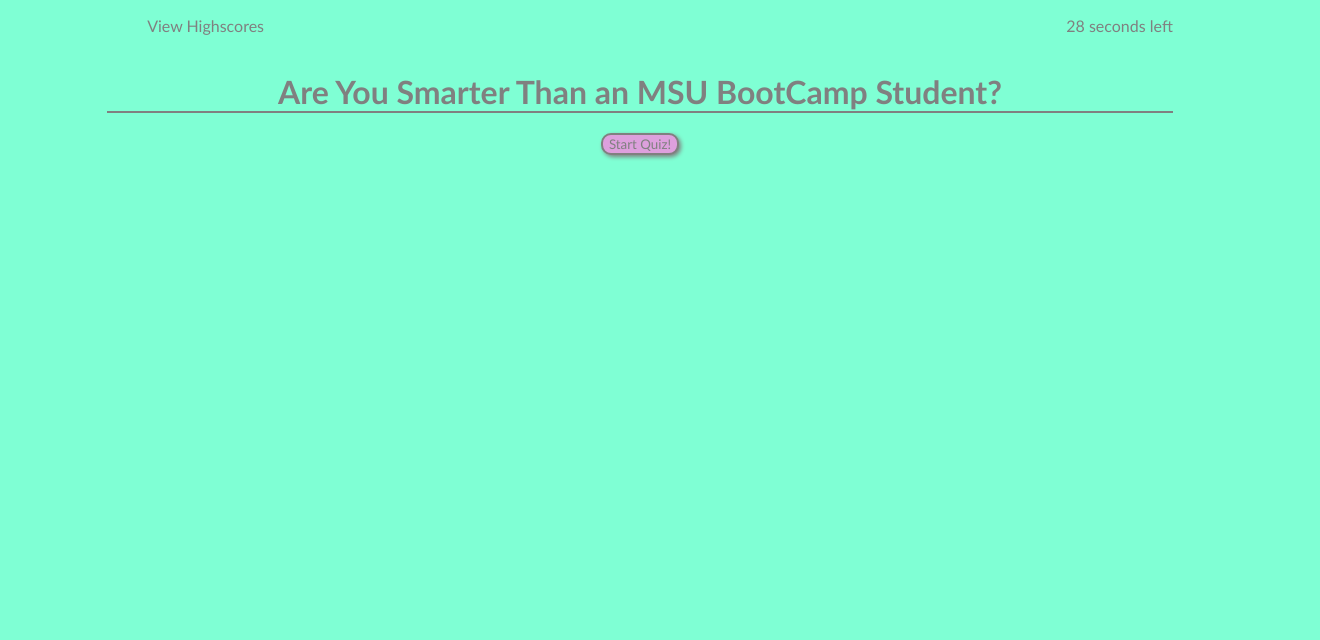
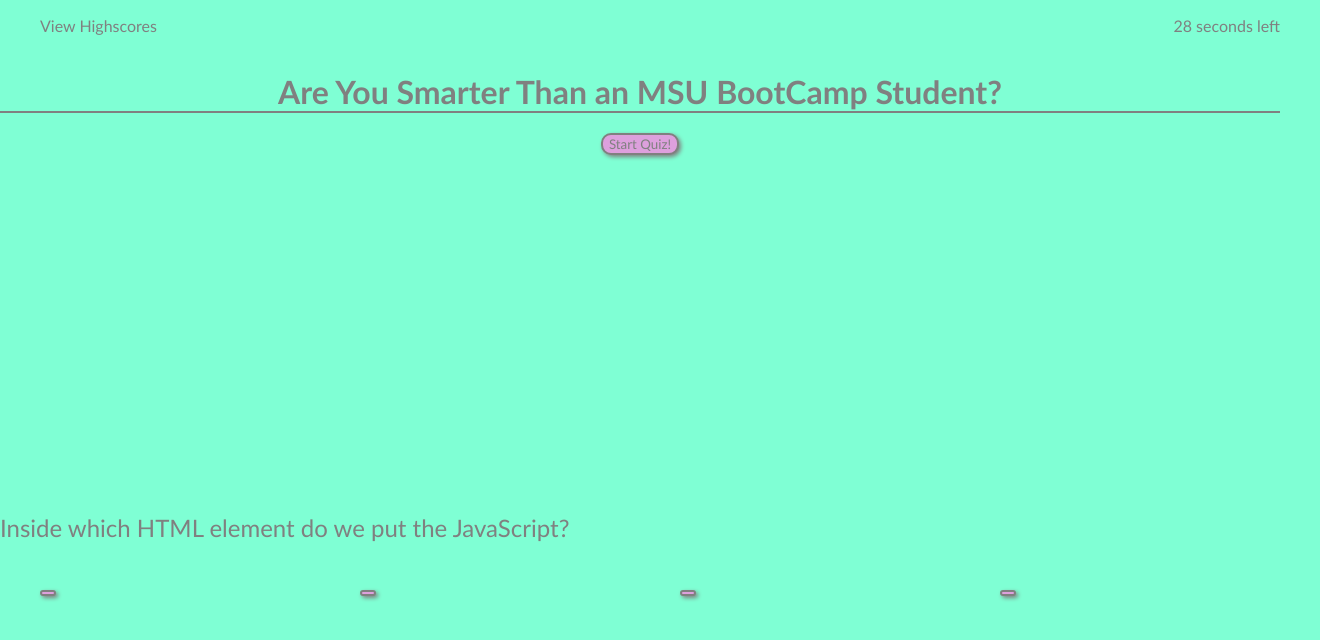
Before and after one commit to Ralakash/ProjectFour, a plain HTML site: page index.html in a window 1280 px wide. Both pictures are taken after a click on the button "Start Quiz!". Shown: the whole page, 1320 px wide, since content can reach past the window. Drawn offline with Linux system fonts and the light colour scheme.

Commit message:
adds the ability to generate a question and 4 buttons upon clicking the start button

```diff
--- a/assets/script.js
+++ b/assets/script.js
@@ -3,6 +3,8 @@ var startBTN = document.querySelector("#start");
 var secondsLeft;
 var timerInterval;
 
+// Adds function that starts a 30 second timer when the start quiz button is clicked.
+// NOTE: Tried to seperate the function to be able to call it seperately but continued to have issues of the function being called before the button was clicked.
 startBTN.addEventListener("click", function(){
   clearInterval(timerInterval);
    secondsLeft = 30;
@@ -19,3 +21,25 @@ startBTN.addEventListener("click", function(){
     }
   }, 1000);
 });
+
+// Set up question on button click and clear the start quiz button.
+startBTN.addEventListener("click", function(event){
+  event.preventDefault();
+  var p1 = document.createElement("p");
+  var ul = document.createElement("ul");
+  // var li = document.createElement("li");
+  // var answerBtn = document.createElement("button");
+  var main = document.querySelector("#main");
+  p1.textContent = "Inside which HTML element do we put the JavaScript?";
+  main.appendChild(p1);
+  main.appendChild(ul);
+  for(var i = 0; i <4; i++){
+    var li = document.createElement("li");
+    var answerBtn = document.createElement("button");
+    ul.appendChild(li);
+    li.appendChild(answerBtn);
+  }
+
+})
+
+// clear the previous question after being answered and populate the next question, subtract time when questions is answered wrong
--- a/assets/style.css
+++ b/assets/style.css
@@ -9,6 +9,7 @@ html, body {
 }
 body{
     display: flex;
+    flex-wrap: wrap;
     justify-content: center;
     width: 100%;
     background-color: aquamarine;
@@ -19,6 +20,7 @@ header{
     justify-content: center;
     flex-direction: row;
     flex-wrap: wrap;
+    width: 100%;
 }
 nav{
     display: flex;
@@ -51,6 +53,16 @@ button{
     box-shadow: 2px 2px 4px;
 }
 
+main{
+    display: flex;
+    flex-direction: column;
+    align-items: flex-start;
+    width: 100%;
+    justify-content: center;
+    height: 100%;
+    font-size: 150%;
+}
+
 @media (max-width: 1000px) {
     *{
         text-align: center;
--- a/index.html
+++ b/index.html
@@ -22,14 +22,8 @@
         <button id="start">Start Quiz!</button>
     </header>
 
-    <main>
-        <section>
+    <main id="main">
 
-        </section>
-
-        <section>
-
-        </section>
     </main>
 
     <footer>
```
